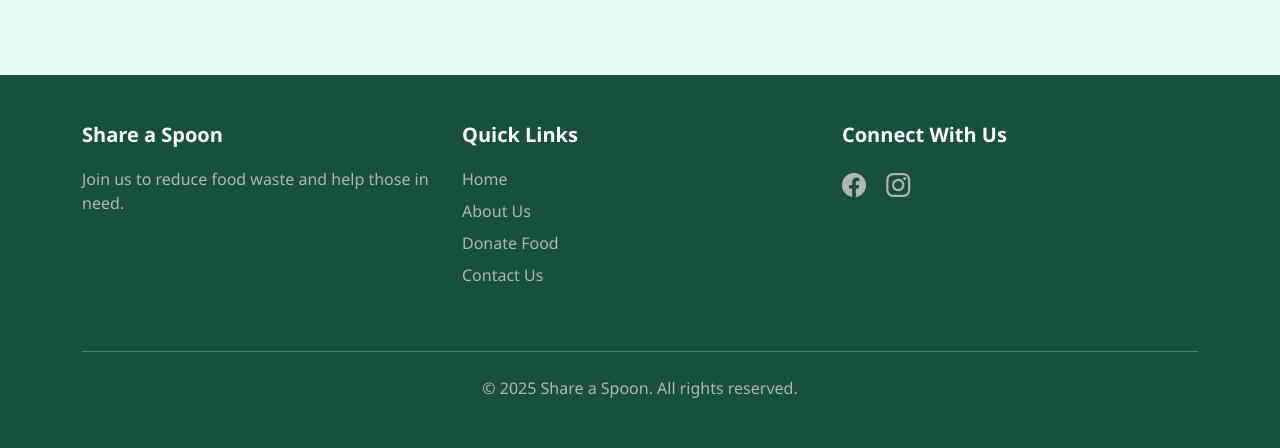
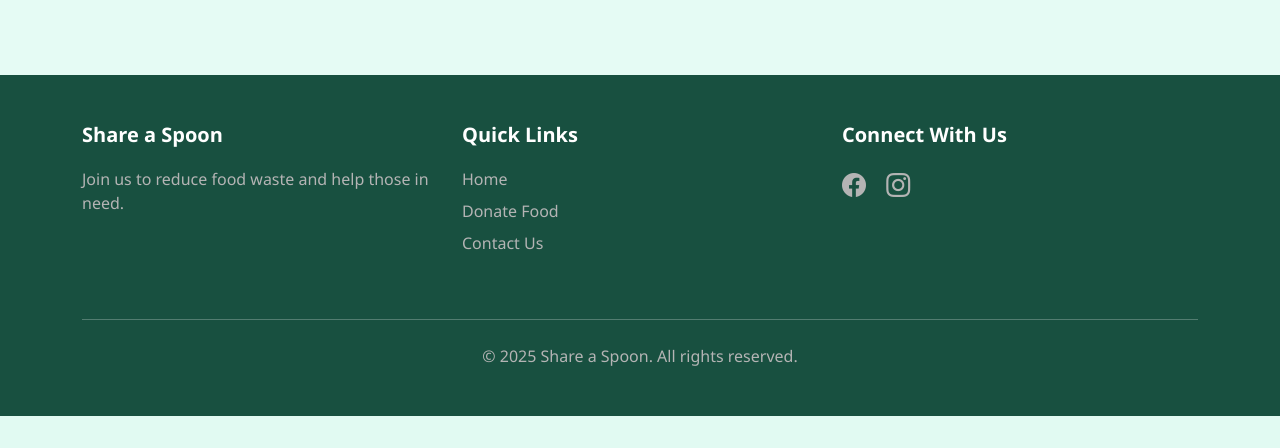
Before and after one commit to cloudyxtj/DonationSystem, a Django app: page / in a window 1280 px wide. Shown: the part 1365-1813 px from the top of the page. After the commit the page ends 1781 px from the top, so only its background shows below. Run offline with Django 5.2, Linux system fonts and the light colour scheme; data comes from the database, SQL or seed files in the repository; parts of the project's set-up code (start-up, migrations or seed data) failed here and were passed over.

Commit message:
remove "About" in home page

```diff
--- a/app/templates/app/base.html
+++ b/app/templates/app/base.html
@@ -39,7 +39,6 @@
             <div class="collapse navbar-collapse justify-content-end" id="navbarNav">
                 <ul class="navbar-nav">
                     <li class="nav-item"><a class="nav-link text-white" href="{% url 'app:home' %}">Home</a></li>
-                    <li class="nav-item"><a class="nav-link text-white" href="#">About</a></li>
                     <li class="nav-item"><a class="nav-link text-white" href="{% url 'inquiry:form' %}">Contact Us</a></li>
 
                     {% if not user.is_authenticated %}
@@ -80,7 +79,6 @@
                     <h5 class="fw-bold">Quick Links</h5>
                     <ul class="list-unstyled">
                         <li><a href="{% url 'app:home' %}" class="text-muted text-decoration-none">Home</a></li>
-                        <li><a href="#" class="text-muted text-decoration-none">About Us</a></li>
                         <li><a href="{% url 'donation:donate_food' %}" class="text-muted text-decoration-none">Donate Food</a></li>
                         <li><a href="{% url 'inquiry:form' %}" class="text-muted text-decoration-none">Contact Us</a></li>
                     </ul>
```
